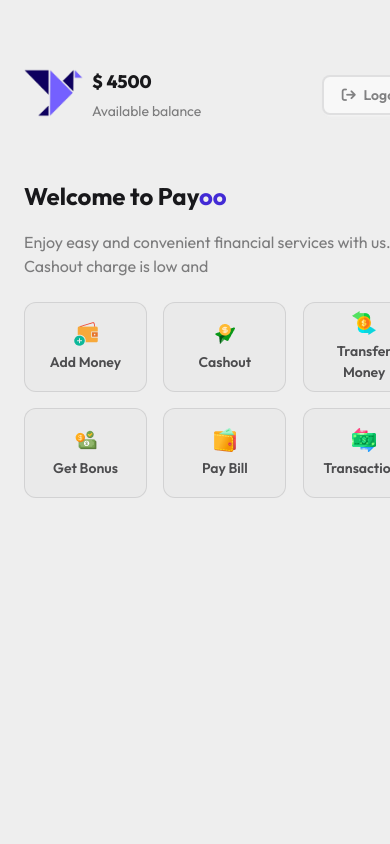
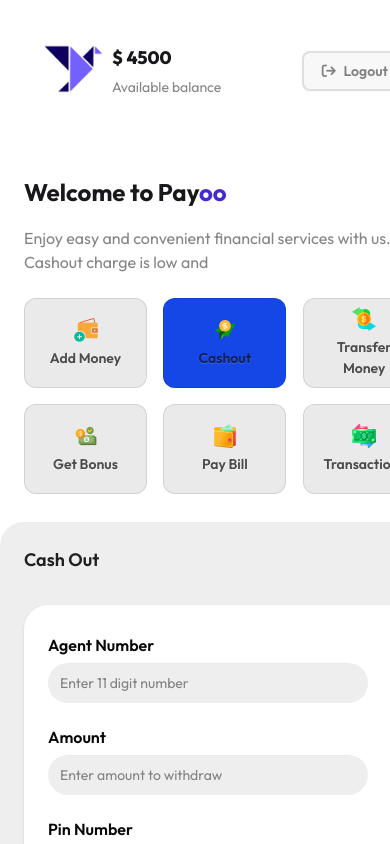
Before and after one commit to djriad157764-creator/Payoo-Banking, a plain HTML site: page home.html in a window 390 px wide. Both pictures are taken after a click on the button "Cashout". Shown: the top 844 px of the page. Drawn offline with nearby package versions, Linux system fonts and the light colour scheme.

Commit message:
fix issue

```diff
--- a/home.html
+++ b/home.html
@@ -44,8 +44,8 @@
       }
     </style>
   </head>
-<body class="w-[450px] w-11/12 bg-base-300 mx-auto h-screen py-11">
-    <header class="flex justify-between items-center p-6">
+<body class="w-[450px] w-11/12  mx-auto ">
+    <header class="flex justify-between items-center p-11">
         <div class="flex gap-2">
             <div class="w-[60px]">
                 <img src="./assets/logo.png" alt="">
@@ -63,7 +63,7 @@
         </div>
     </header>
 
-    <section class="w-[402px] mx-auto mb-6 mt-8">
+    <section class="w-[402px] rounded-[24px]   mx-auto pb-6 mt-8">
         <h1 class="font-bold text-[24px] mb-4">Welcome to Pay<span class="text-primary">oo</span></h1>
         <p class="text-base text-neutral/50 leading-6">Enjoy easy and convenient financial services with us. Cashout charge is low and </p>
 
@@ -74,7 +74,7 @@
                 <p class="text-[14px] text-neutral/70">Add Money</p></button>
             </div>
             <div class="">
-                <button class="btn btn-soft border-1 border-neutral/10 rounded-[12px] w-[123px] rounded-3 h-[90px]  py-5 px-6 flex-col ">
+                <button id="cash-out-btn" class="btn btn-soft border-1 border-neutral/10 rounded-[12px] w-[123px] rounded-3 h-[90px]  py-5 px-6 flex-col ">
                 <img class="w-6 h-6 mx-auto" src="./assets/opt-2.png" alt="">
                 <p class="text-[14px] text-neutral/70">Cashout</p></button>
             </div>
@@ -102,5 +102,55 @@
         </div>
     </section>
 
+    <section id="cash-out-section" class="opacity-0 invisible transition-all duration-500 ease-in-out mt-6 p-6 bg-base-300 rounded-[24px]">
+      <h1 class="text-[18px] font-semibold text-neutral/90">Cash Out</h1>
+        <div class="card bg-base-100 w-full rounded-[24px] mt-8   shadow-sm mx-auto ">
+      <div class="card-body ">
+        <fieldset class="fieldset">
+          <label class="label text-base text-neutral font-semibold"
+            >Agent Number</label
+          >
+          <input
+            id="cashout-number"
+            minlength="11"
+            maxlength="11"
+            type="text"
+            class="input border-none mb-4 bg-base-300 rounded-full"
+            placeholder="Enter 11 digit number"
+          />
+          <label class="label text-base text-neutral font-semibold"
+            >Amount</label
+          >
+          <input
+            id="cashout-amount"
+            minlength="4"
+            maxlength="4"
+            type="password"
+            class="input border-none mb-4 bg-base-300 rounded-full"
+            placeholder="Enter amount to withdraw"
+          />
+          <label class="label text-base text-neutral font-semibold"
+            >Pin Number</label
+          >
+          <input
+            id="cashout-pin"
+            minlength="4"
+            maxlength="4"
+            type="password"
+            class="input border-none mb-4 bg-base-300 rounded-full"
+            placeholder="Enter 4 digit pin number"
+          />
+
+          <button
+            id="cashout-btn"
+            class="btn btn-neutral mt-4 border-none rounded-full font-semibold text-[20px] bg-blue-700"
+          >
+            Withdraw Money
+          </button>
+        </fieldset>
+      </div>
+    </div>
+    </section>
+    <script src="./script/cashout.js"></script>
 </body>
 </html>
--- /dev/null
+++ b/script/cashout.js
@@ -0,0 +1,23 @@
+document.getElementById("cash-out-btn").addEventListener("click", function () {
+  const showBtn = document.getElementById("cash-out-section");
+
+  showBtn.classList.toggle("opacity-0");
+  showBtn.classList.toggle("invisible");
+  showBtn.classList.toggle("-translate-y-5");
+
+  const btn = document.getElementById("cash-out-btn");
+
+  btn.classList.toggle("bg-blue-700");
+  btn.classList.toggle("text-black");
+});
+
+document.getElementById("cashout-btn").addEventListener('click', function(){
+    // 1- get the agent number and validate
+    // 2- get the amount , validate , convert to number
+    // 3- get the current balance , validate , convert to number
+    // 4- Calculate new balance
+    // 5- get the pin and verify
+    // 5.1- true :: show alert and show new balance
+    // 5.2- false:: show error alert and return
+
+});
--- a/script/login.js
+++ b/script/login.js
@@ -15,6 +15,6 @@ document.getElementById("login-btn").addEventListener("click", function () {
   ) {
     alert("invalid pin or number");
   }else{
-    window.location.assign("/home.html")
+    window.location.assign("home.html")
   }
 });
```
Also changed, not shown: index.html (+2 -1 lines).
